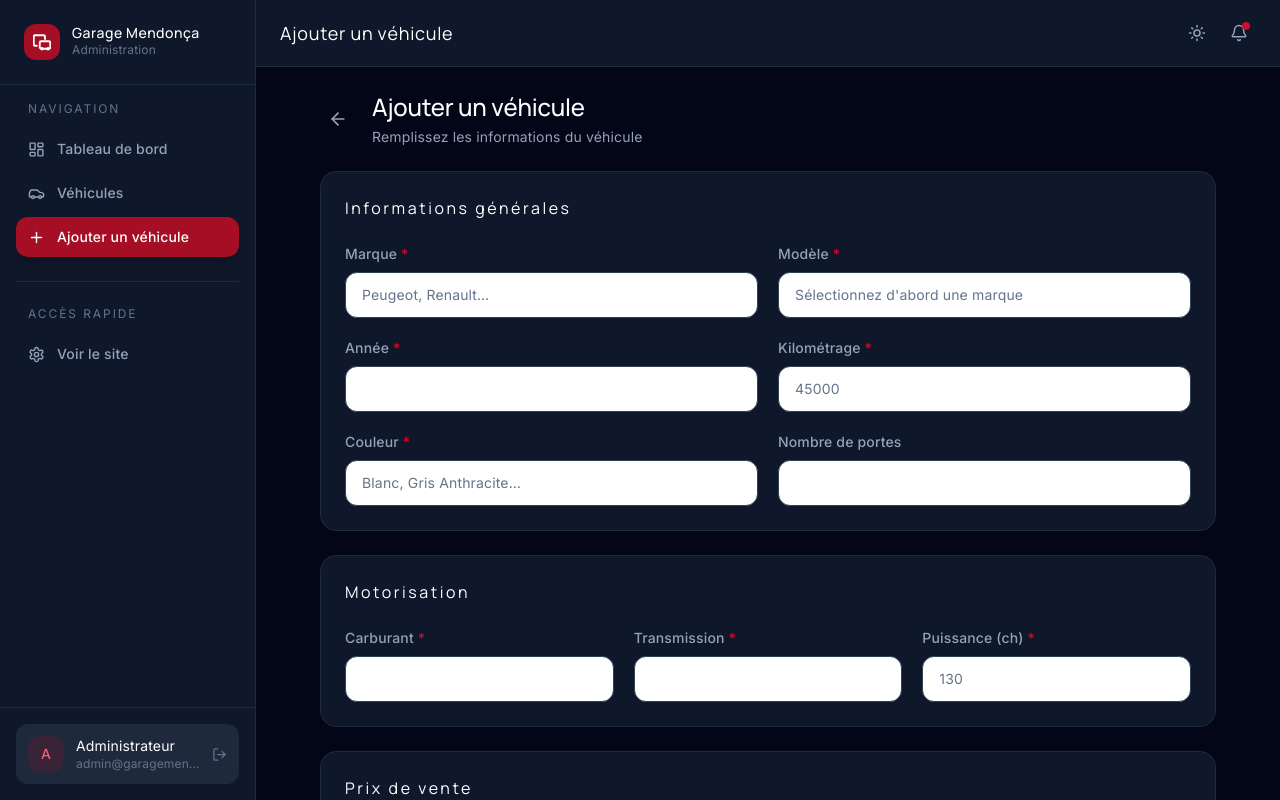
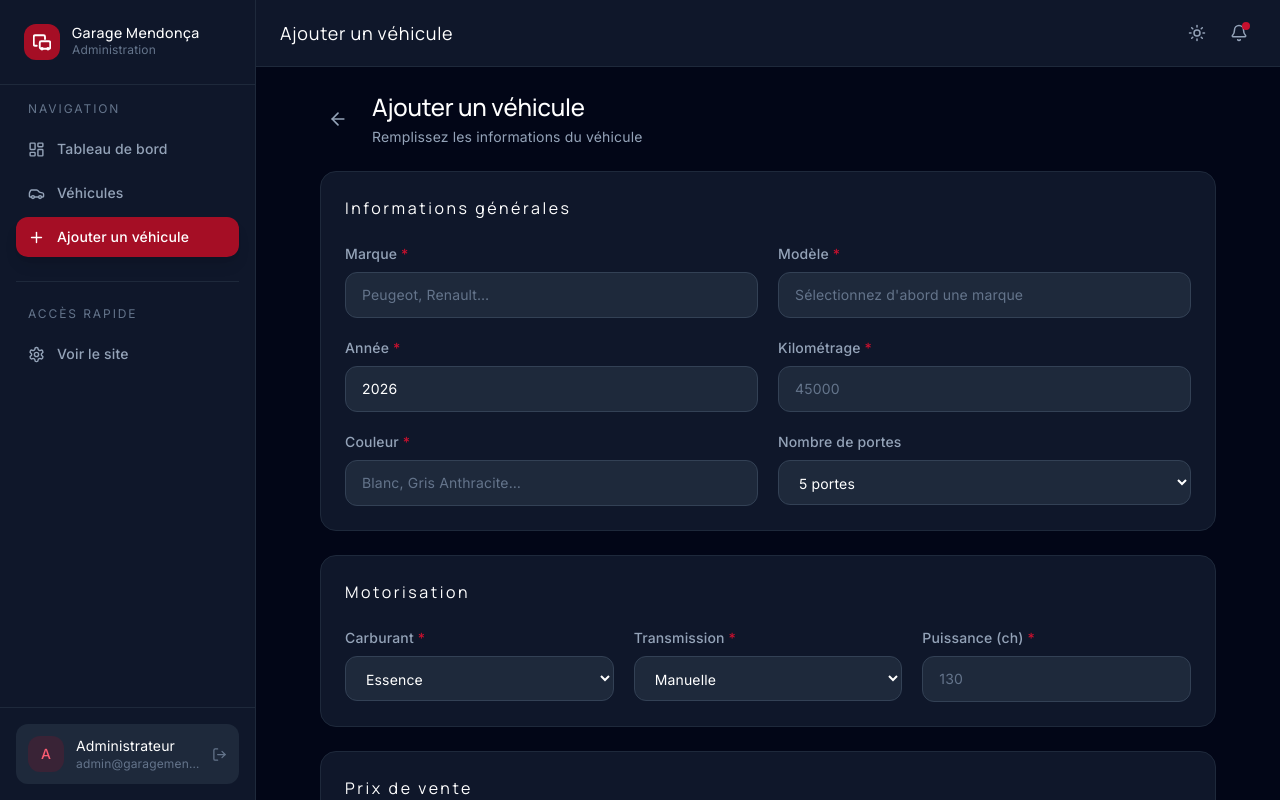
Before and after one commit to FloAFDEV/garagemendonca, a Next.js app: page /admin/vehicules/nouveau in a window 1280 px wide. Shown: the top 800 px of the page. Built offline with nearby package versions, Linux system fonts and the light colour scheme.

Commit message:
feat: refactor vehicle input styles and improve theme handling in AdminLayout

```diff
--- a/app/admin/vehicules/[id]/modifier/page.tsx
+++ b/app/admin/vehicules/[id]/modifier/page.tsx
@@ -438,8 +438,6 @@ export default function EditVehiclePage({
 
 	const inputClass = [
 		"w-full",
-		"bg-white", // 🔥 force fond
-		"text-gray-900",
 		t.inputBg,
 		"border",
 		t.inputBorder,
@@ -448,7 +446,19 @@ export default function EditVehiclePage({
 		t.inputText,
 		t.inputPlaceholder,
 		"outline-none transition-all text-sm",
-		"appearance-none",
+	].join(" ");
+
+	/** Selects : même base + couleur des <option> forcée pour iOS/dark */
+	const selectClass = [
+		"w-full",
+		t.inputBg,
+		"border",
+		t.inputBorder,
+		"focus:border-brand-500 focus:ring-2 focus:ring-brand-500/20",
+		"rounded-xl px-4 py-3",
+		t.inputText,
+		"outline-none transition-all text-sm cursor-pointer",
+		"[&>option]:bg-white [&>option]:text-black",
 	].join(" ");
 
 	const labelClass = `block text-sm font-medium ${t.txtMuted} mb-2`;
@@ -496,7 +506,7 @@ export default function EditVehiclePage({
 									name="status"
 									value={form.status}
 									onChange={handleChange}
-									className={inputClass}
+									className={selectClass}
 								>
 									{statusOptions.map(({ value, label }) => (
 										<option key={value} value={value}>
@@ -693,7 +703,7 @@ export default function EditVehiclePage({
 									name="doors"
 									value={form.doors}
 									onChange={handleChange}
-									className={inputClass}
+									className={selectClass}
 								>
 									{["2", "3", "4", "5"].map((d) => (
 										<option key={d} value={d}>
@@ -722,7 +732,7 @@ export default function EditVehiclePage({
 									name="fuel"
 									value={form.fuel}
 									onChange={handleChange}
-									className={inputClass}
+									className={selectClass}
 								>
 									{fuelOptions.map((f) => (
 										<option key={f} value={f}>
@@ -740,7 +750,7 @@ export default function EditVehiclePage({
 									name="transmission"
 									value={form.transmission}
 									onChange={handleChange}
-									className={inputClass}
+									className={selectClass}
 								>
 									{transmissionOptions.map((t_) => (
 										<option key={t_} value={t_}>
--- a/app/admin/vehicules/nouveau/page.tsx
+++ b/app/admin/vehicules/nouveau/page.tsx
@@ -397,8 +397,6 @@ export default function NewVehiclePage() {
 
 	const inputClass = [
 		"w-full",
-		"bg-white", // 🔥 force fond
-		"text-gray-900",
 		t.inputBg,
 		"border",
 		t.inputBorder,
@@ -407,7 +405,19 @@ export default function NewVehiclePage() {
 		t.inputText,
 		t.inputPlaceholder,
 		"outline-none transition-all text-sm",
-		"appearance-none",
+	].join(" ");
+
+	/** Selects : même base + couleur des <option> forcée pour iOS/dark */
+	const selectClass = [
+		"w-full",
+		t.inputBg,
+		"border",
+		t.inputBorder,
+		"focus:border-brand-500 focus:ring-2 focus:ring-brand-500/20",
+		"rounded-xl px-4 py-3",
+		t.inputText,
+		"outline-none transition-all text-sm cursor-pointer",
+		"[&>option]:bg-white [&>option]:text-black",
 	].join(" ");
 
 	const labelClass = `block text-sm font-medium ${t.txtMuted} mb-2`;
@@ -578,7 +588,7 @@ export default function NewVehiclePage() {
 									name="doors"
 									value={form.doors}
 									onChange={handleChange}
-									className={inputClass}
+									className={selectClass}
 								>
 									{["2", "3", "4", "5"].map((d) => (
 										<option key={d} value={d}>
@@ -607,7 +617,7 @@ export default function NewVehiclePage() {
 									name="fuel"
 									value={form.fuel}
 									onChange={handleChange}
-									className={inputClass}
+									className={selectClass}
 								>
 									{fuelOptions.map((f) => (
 										<option key={f} value={f}>
@@ -625,7 +635,7 @@ export default function NewVehiclePage() {
 									name="transmission"
 									value={form.transmission}
 									onChange={handleChange}
-									className={inputClass}
+									className={selectClass}
 								>
 									{transmissionOptions.map((t_) => (
 										<option key={t_} value={t_}>
@@ -737,7 +747,7 @@ export default function NewVehiclePage() {
 									name="vehicleStatus"
 									value={form.vehicleStatus}
 									onChange={handleChange}
-									className={inputClass}
+									className={selectClass}
 								>
 									{statusOptions.map(({ value, label }) => (
 										<option key={value} value={value}>
--- a/components/admin/AdminLayout.tsx
+++ b/components/admin/AdminLayout.tsx
@@ -16,10 +16,7 @@ import {
 } from "lucide-react";
 import clsx from "clsx";
 import { useAdminTheme } from "@/hooks/useAdminTheme";
-import {
-	AdminThemeProvider,
-	buildTokens,
-} from "@/contexts/AdminThemeContext";
+import { AdminThemeProvider, buildTokens } from "@/contexts/AdminThemeContext";
 
 const navItems = [
 	{
@@ -49,10 +46,10 @@ export default function AdminLayout({
 	const t = buildTokens(isDark);
 
 	/* ── Tokens de thème ─────────────────────────────────────── */
-	const bg       = isDark ? "bg-dark-950"    : "bg-slate-100";
-	const surface  = isDark ? "bg-dark-900"    : "bg-white";
-	const surface2 = isDark ? "bg-dark-800"    : "bg-slate-50";
-	const border   = isDark ? "border-dark-800": "border-slate-200";
+	const bg = isDark ? "bg-dark-950" : "bg-slate-100";
+	const surface = isDark ? "bg-dark-900" : "bg-white";
+	const surface2 = isDark ? "bg-dark-800" : "bg-slate-50";
+	const border = isDark ? "border-dark-800" : "border-slate-200";
 
 	return (
 		<AdminThemeProvider value={t}>
@@ -115,7 +112,12 @@ export default function AdminLayout({
 								>
 									Garage Mendonça
 								</div>
-								<div className={clsx("text-xs mt-0.5", t.txtSubtle)}>
+								<div
+									className={clsx(
+										"text-xs mt-0.5",
+										t.txtSubtle,
+									)}
+								>
 									Administration
 								</div>
 							</div>
@@ -137,24 +139,29 @@ export default function AdminLayout({
 								const isActive =
 									pathname === href ||
 									(href === "/admin/vehicules" &&
-										pathname.startsWith("/admin/vehicules/") &&
-										pathname !== "/admin/vehicules/nouveau");
+										pathname.startsWith(
+											"/admin/vehicules/",
+										) &&
+										pathname !==
+											"/admin/vehicules/nouveau");
 
 								return (
 									<li key={href}>
 										<Link
 											href={href}
-											onClick={() => setSidebarOpen(false)}
+											onClick={() =>
+												setSidebarOpen(false)
+											}
 											className={clsx(
 												"flex items-center gap-3 px-3 py-2.5 rounded-xl text-sm font-medium transition-all duration-200",
 												isActive
-													/* Actif : bg brand + texte blanc — lisible dans les deux thèmes */
-													? "bg-brand-600 text-white shadow-lg"
-													/* Inactif : texte muted thème-aware, hover brand */
-													: clsx(
-														t.txtMuted,
-														"hover:bg-brand-600 hover:text-white",
-													),
+													? /* Actif : bg brand + texte blanc — lisible dans les deux thèmes */
+														"bg-brand-600 text-white shadow-lg"
+													: /* Inactif : texte muted thème-aware, hover brand */
+														clsx(
+															t.txtMuted,
+															"hover:bg-brand-600 hover:text-white",
+														),
 											)}
 										>
 											<Icon size={17} />
@@ -211,7 +218,12 @@ export default function AdminLayout({
 								>
 									Administrateur
 								</div>
-								<div className={clsx("text-xs truncate", t.txtSubtle)}>
+								<div
+									className={clsx(
+										"text-xs truncate",
+										t.txtSubtle,
+									)}
+								>
 									admin@garagemendonça.com
 								</div>
 							</div>
@@ -254,13 +266,21 @@ export default function AdminLayout({
 						</button>
 
 						<div className="hidden lg:block">
-							<h1 className={clsx("font-normal text-lg tracking-wide", t.txt)}>
+							<h1
+								className={clsx(
+									"font-normal text-lg tracking-wide",
+									t.txt,
+								)}
+							>
 								{navItems.find(
 									(n) =>
 										pathname === n.href ||
 										(n.href === "/admin/vehicules" &&
-											pathname.startsWith("/admin/vehicules/") &&
-											pathname !== "/admin/vehicules/nouveau"),
+											pathname.startsWith(
+												"/admin/vehicules/",
+											) &&
+											pathname !==
+												"/admin/vehicules/nouveau"),
 								)?.label ?? "Admin"}
 							</h1>
 						</div>
@@ -273,12 +293,22 @@ export default function AdminLayout({
 									"p-2 rounded-xl transition-all duration-200",
 									t.txtMuted,
 									t.hoverBg,
-									isDark ? "hover:text-amber-400" : "hover:text-amber-600",
+									isDark
+										? "hover:text-amber-400"
+										: "hover:text-amber-600",
 								)}
-								aria-label={isDark ? "Passer au thème clair" : "Passer au thème sombre"}
+								aria-label={
+									isDark
+										? "Passer au thème clair"
+										: "Passer au thème sombre"
+								}
 								title={isDark ? "Thème clair" : "Thème sombre"}
 							>
-								{isDark ? <Sun size={18} /> : <Moon size={18} />}
+								{isDark ? (
+									<Sun size={18} />
+								) : (
+									<Moon size={18} />
+								)}
 							</button>
 
 							<button
--- a/hooks/useAdminTheme.ts
+++ b/hooks/useAdminTheme.ts
@@ -14,16 +14,19 @@ export function useAdminTheme() {
 		const stored = localStorage.getItem(STORAGE_KEY) as AdminTheme | null;
 		if (stored === "light" || stored === "dark") {
 			setTheme(stored);
+		} else {
+			setTheme("dark"); // 🔥 force défaut
 		}
 		setMounted(true);
 	}, []);
 
+	useEffect(() => {
+		document.documentElement.classList.toggle("dark", theme === "dark");
+		localStorage.setItem(STORAGE_KEY, theme);
+	}, [theme]);
+
 	const toggleTheme = () => {
-    setTheme((prev) => {
-      const next: AdminTheme = prev === "dark" ? "light" : "dark";
-      localStorage.setItem(STORAGE_KEY, next);
-      return next;
-    });
+		setTheme((prev) => (prev === "dark" ? "light" : "dark"));
 	};
 
 	return { theme, toggleTheme, mounted };
```
Lines whose indentation alone changed are shown as unchanged.
